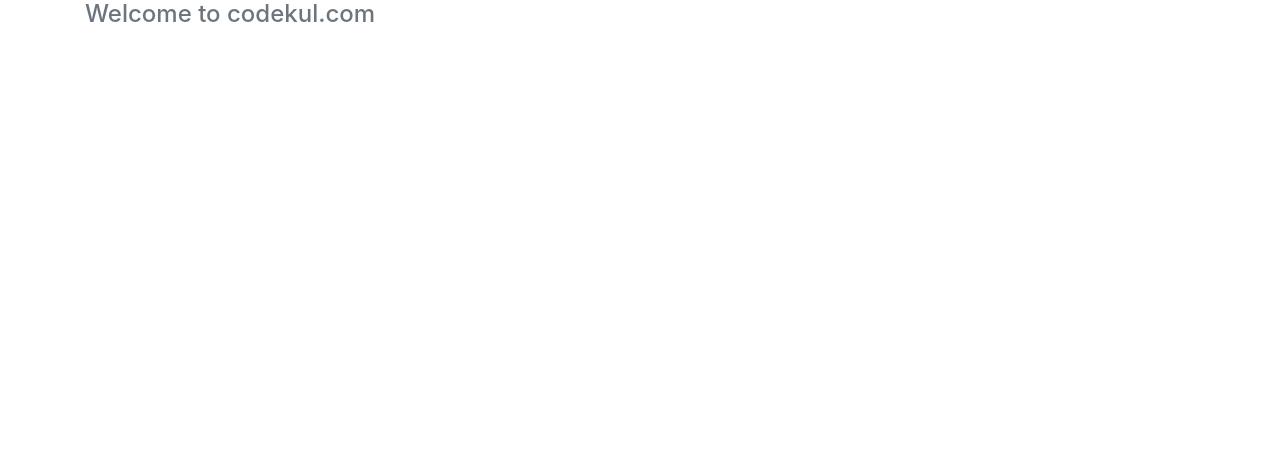
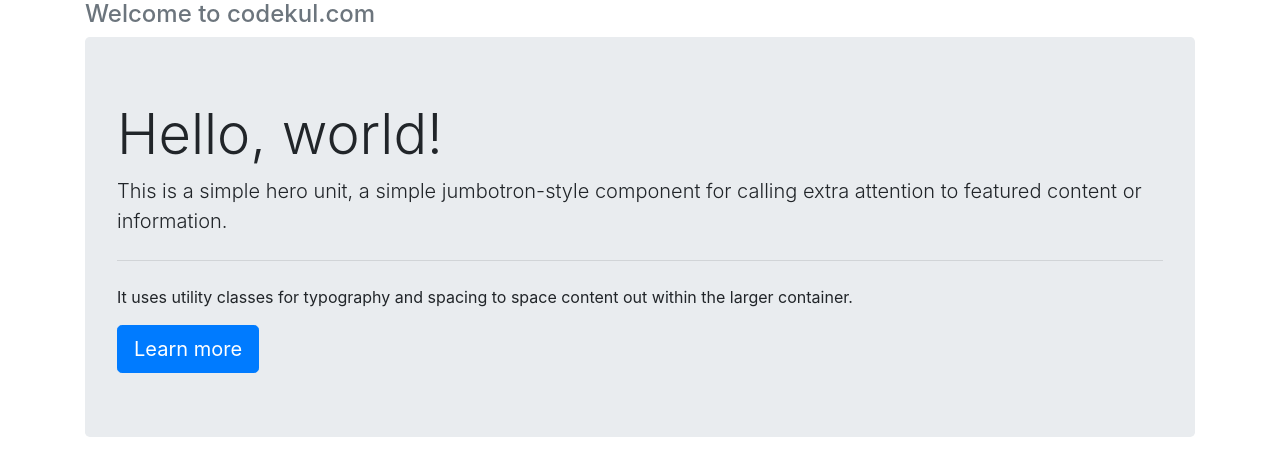
Before and after one commit to CodeKul/angular-inno-24th-may-2018, an Angular app in the folder ang-proj/angcodekul/: page /admin in a window 1280 px wide. Before the commit this address led to /. Shown: the top 476 px of the page. Built offline with nearby package versions, Linux system fonts and the light colour scheme.

Commit message:
admin component0

```diff
--- /dev/null
+++ b/ang-proj/angcodekul/src/app/admin/admin.component.html
@@ -0,0 +1,7 @@
+<div class="jumbotron">
+    <h1 class="display-4">Hello, world!</h1>
+    <p class="lead">This is a simple hero unit, a simple jumbotron-style component for calling extra attention to featured content or information.</p>
+    <hr class="my-4">
+    <p>It uses utility classes for typography and spacing to space content out within the larger container.</p>
+    <a class="btn btn-primary btn-lg" href="#" role="button">Learn more</a>
+  </div>
--- /dev/null
+++ b/ang-proj/angcodekul/src/app/admin/admin.component.ts
@@ -0,0 +1,15 @@
+import { Component, OnInit } from '@angular/core';
+
+@Component({
+  selector: 'app-admin',
+  templateUrl: './admin.component.html',
+  styleUrls: ['./admin.component.css']
+})
+export class AdminComponent implements OnInit {
+
+  constructor() { }
+
+  ngOnInit() {
+  }
+
+}
--- a/ang-proj/angcodekul/src/app/app-routing.module.ts
+++ b/ang-proj/angcodekul/src/app/app-routing.module.ts
@@ -1,9 +1,11 @@
+import { AdminComponent } from './admin/admin.component';
 import { NgModule } from '@angular/core';
 import { Routes, RouterModule } from '@angular/router';
 import { LoginComponent } from './login/login.component';
 
 const routes: Routes = [
-  {path : 'login', component : LoginComponent}
+  { path: 'login', component: LoginComponent },
+  { path: 'admin', component: AdminComponent }
 ];
 
 @NgModule({
--- a/ang-proj/angcodekul/src/app/app.module.ts
+++ b/ang-proj/angcodekul/src/app/app.module.ts
@@ -5,12 +5,14 @@
 
 import { AppComponent } from './app.component';
 import { LoginComponent } from './login/login.component';
+import { AdminComponent } from './admin/admin.component';
 
 
 @NgModule({
   declarations: [
     AppComponent,
-    LoginComponent
+    LoginComponent,
+    AdminComponent
   ],
   imports: [
     BrowserModule,
```
Also changed, not shown: ang-proj/angcodekul/src/app/admin/admin.component.css (added), 1 other file (tests, documents, lock files or other folders).
